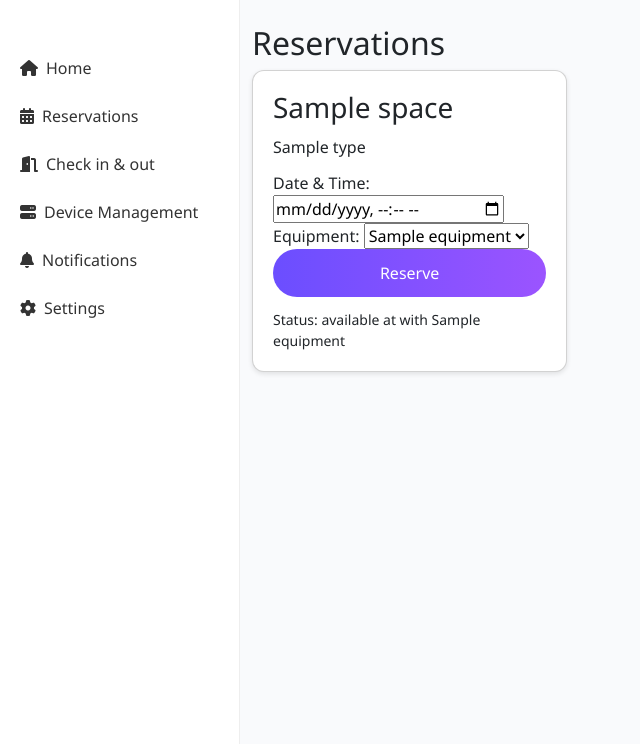
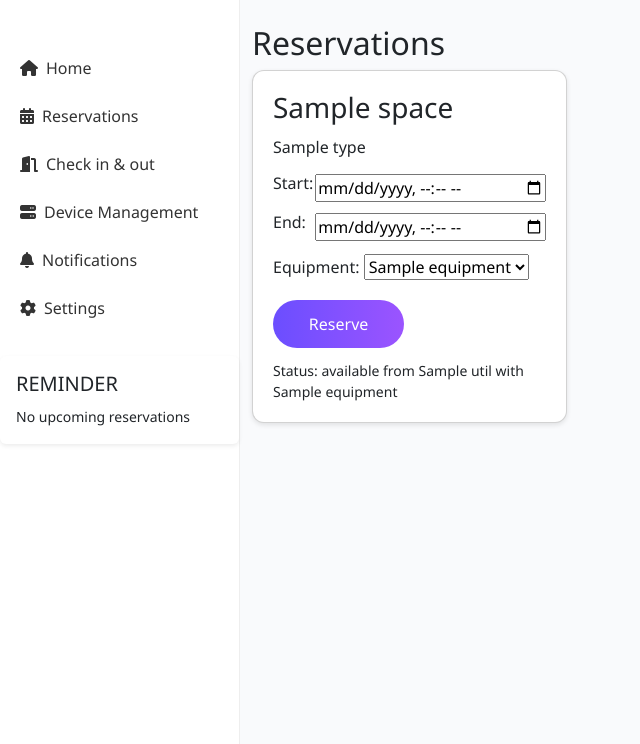
Before and after one commit to nguyenthinhthanh/S3-MRS, a Flask app: template Source/templates/reservations.html in a window 1280 px wide. Shown: the part 56-800 px from the top of the page, without its empty margins (0-640 px from the left). Run offline with Flask 2, Linux system fonts and the light colour scheme; the template is opened without the code that fills it: most values are stand-ins (such as "Sample title", 1, 10 or a date in 2020).

Commit message:
Improve reservation

```diff
--- a/Source/app.py
+++ b/Source/app.py
@@ -11,23 +11,23 @@
 spaces = [
     {"id": 1, "name": "Room A101", "type": "Group Study",
      "equipment": ["Whiteboard", "Projector", "AC"],
-     "status": "available", "reserved_until": None},
+     "status": "available", "reserved_from": None, "reserved_until": None},
     {"id": 2, "name": "Cubicle B202", "type": "Individual Study",
      "equipment": ["Power Outlet", "Lamp"],
-     "status": "available", "reserved_until": None},
+     "status": "available", "reserved_from": None, "reserved_until": None},
     {"id": 3, "name": "Room C303", "type": "Group Study",
      "equipment": ["Whiteboard", "Conference Phone"],
-     "status": "available", "reserved_until": None},
+     "status": "available", "reserved_from": None, "reserved_until": None},
     {"id": 4, "name": "Cubicle D404", "type": "Individual Study",
      "equipment": ["Power Outlet", "Monitor"],
-     "status": "available", "reserved_until": None},
+     "status": "available", "reserved_from": None, "reserved_until": None},
     {"id": 5, "name": "Room E505", "type": "Group Study",
      "equipment": ["Interactive Screen", "AC"],
-     "status": "available", "reserved_until": None},
+     "status": "available", "reserved_from": None, "reserved_until": None},
     {"id": 6, "name": "Cubicle F606", "type": "Individual Study",
      "equipment": ["Power Outlet", "Desk Lamp"],
-     "status": "occupied",
-     "reserved_until": (datetime.now() + timedelta(hours=2)).isoformat()}
+     "status": "occupied", "reserved_from": None,
+     "reserved_until": (datetime.now() + timedelta(hours=2)).replace(microsecond=0).isoformat()}
 ]
 
 @app.route('/login', methods=['GET', 'POST'])
@@ -149,29 +149,29 @@
         for sp in spaces:
             if sp['id'] == space_id:
                 if action == 'reserve' and sp['status'] == 'available':
-                    # Lấy thời gian và địa điểm từ form
-                    dt_str = request.form.get('datetime')  # định dạng 'YYYY-MM-DDTHH:MM'
-                    equipment = request.form.get('equipment')
-                    reserved_dt = datetime.fromisoformat(dt_str)
+                    # nhận start and end
+                    start_str = request.form.get('start_datetime')
+                    end_str = request.form.get('end_datetime')
+                    location = request.form.get('location')
+                    sp['reserved_from'] = datetime.fromisoformat(start_str).isoformat()
+                    sp['reserved_until'] = datetime.fromisoformat(end_str).isoformat()
+                    sp['location'] = location
                     sp['status'] = 'reserved'
-                    sp['reserved_until'] = reserved_dt.isoformat()
-                    # sp['equipment'] = equipment
-                    flash(f"Reserved {sp['name']} at {reserved_dt.strftime('%Y-%m-%d %H:%M')} in {equipment}", 'success')
+                    flash(f"Reserved {sp['name']} from {start_str.replace('T',' ')} to {end_str.replace('T',' ')} at {location}", 'success')
                 elif action == 'checkin' and sp['status'] == 'reserved':
                     sp['status'] = 'occupied'
                     flash(f"Checked in to {sp['name']}", 'success')
                 elif action == 'checkout' and sp['status'] in ('reserved','occupied'):
                     sp['status'] = 'available'
-                    # equipment = request.form.get('equipment')
+                    sp['reserved_from'] = None
                     sp['reserved_until'] = None
-                    # sp['equipment'] = equipment
-                    flash(f"Checked out from {sp['name']}", 'success')
+                    sp['location'] = None
+                    flash(f"Cancelled reservation for {sp['name']}", 'success')
                 else:
                     flash('Invalid action or wrong state', 'error')
                 break
         return redirect(url_for('reservations_page'))
 
-    # DS các không gian có thể đặt: lấy từ spaces
     return render_template('reservations.html', spaces=spaces)
 
 @app.route('/checkin-out')
--- a/Source/static/css/base.css
+++ b/Source/static/css/base.css
@@ -88,3 +88,18 @@
 .main-content.shifted {
     margin-left: 240px;
 }
+
+/* Định nghĩa chung cho dot */
+.dot {
+  display: inline-block;      /* bắt buộc để width/height có tác dụng */
+  width: 8px;
+  height: 8px;
+  border-radius: 50%;
+  margin-right: 8px;
+  background-color: transparent;  /* mặc định không màu */
+}
+
+/* Nếu có class green thì override background */
+.dot.green {
+  background-color: #28a745;  /* màu xanh lá */
+}
--- a/Source/static/css/reservations.css
+++ b/Source/static/css/reservations.css
@@ -31,16 +31,29 @@
     margin-top: 12px;
   }
 
+  /* --- Giữa 2 input start, end --- */
+  .card form label {
+    display: block;
+    margin-bottom: 10px;
+  }
+
   /* --- Nút hành động --- */
-  .btn-primary-register {
-    background: linear-gradient(90deg, #6b4eff, #9b54ff);
-    color: #fff;
+  .btn-secondary-register, .btn-primary-register {
+    width: 48%;
     padding: 12px;
     border-radius: 30px;
     border: none;
+    cursor: pointer;
     font-size: 16px;
-    cursor: pointer;
-    width: 100%;
+  }
+  .btn-primary-register {
+    background: linear-gradient(90deg, #6b4eff, #9b54ff);
+    margin-top: 10px;
+    color: #fff;
+  }
+  .btn-secondary-register {
+    background: rgba(107, 78, 255, 0.2);
+    color: #6b4eff;
   }
 
   .cancel-btn {
@@ -51,7 +64,23 @@
     padding: 12px;
     font-size: 16px;
     cursor: pointer;
-    width: 100%;
+    width: 50%;
+  }
+
+
+  .form-group {
+    display: flex;
+    align-items: center;
+    margin-bottom: 5px;
+  }
+
+  .form-label {
+    width: 60px; /* Đặt chiều rộng cố định để căn đều */
+    margin-right: 0px;
+  }
+
+  .form-input {
+    flex: 1;
   }
 
   /* --- Button layout --- */
@@ -60,6 +89,12 @@
     gap: 10px;
     align-items: center;
     margin-top: 15px;
+  }
+
+  /* --- Laybel equiment --- */
+  .equipment-label {
+    display: block;
+    margin-top: 10px;
   }
 
   /* --- Trạng thái đặt phòng --- */
--- a/Source/templates/base.html
+++ b/Source/templates/base.html
@@ -43,8 +43,6 @@
     </div>
   </div>
 
-
-
   <!-- Sidebar -->
   <div class="sidebar active" id="sidebar">
     <nav class="nav flex-column mt-4">
@@ -55,7 +53,36 @@
       <a href="notifications" class="nav-link"><i class="fas fa-bell me-2"></i> Notifications</a>
       <a href="settings" class="nav-link"><i class="fas fa-cog me-2"></i> Settings</a>
     </nav>
+
+    {# Chỉ hiển thị nếu biến reservations được truyền vào template #}
+    {% if reservations is defined %}
+    <div class="reminder mt-4 p-3 bg-white rounded shadow-sm">
+      <h5 class="mb-2">REMINDER</h5>
+      <ul class="list-unstyled mb-0">
+        {% set upcoming = reservations
+            | selectattr('status','equalto','reserved')
+            | selectattr('reserved_until')
+            | list %}
+        {% if upcoming %}
+          {% for sp in upcoming %}
+            <li class="d-flex align-items-center mb-2">
+              <span class="dot green me-2"></span>
+              <small>
+                {{ sp.name }} at
+                {{ sp.reserved_from.split('T')[0] }}
+                {{ sp.reserved_from.split('T')[1].split('.')[0] }}
+              </small>
+            </li>
+          {% endfor %}
+        {% else %}
+          <li><small>No upcoming reservations</small></li>
+        {% endif %}
+      </ul>
+    </div>
+    {% endif %}
+
   </div>
+
 
   <!-- Main Content -->
   <div class="main-content shifted" id="mainContent">
--- a/Source/templates/reservations.html
+++ b/Source/templates/reservations.html
@@ -17,10 +17,17 @@
         <form method="POST">
           <input type="hidden" name="space_id" value="{{ sp.id }}">
           {% if sp.status == 'available' %}
-            <label>Date & Time:
-              <input type="datetime-local" name="datetime" required>
-            </label>
-            <label>Equipment:
+            <div class="form-group">
+              <label class="form-label" for="start_datetime">Start:</label>
+              <input class="form-input" type="datetime-local" name="start_datetime" id="start_datetime" required>
+            </div>
+
+            <div class="form-group">
+              <label class="form-label" for="end_datetime">End:</label>
+              <input class="form-input" type="datetime-local" name="end_datetime" id="end_datetime" required>
+            </div>
+            <label class="equipment-label">
+              Equipment:
               <select name="equipment" required>
                 {% for eq in sp.equipment %}
                 <option value="{{ eq }}">{{ eq }}</option>
@@ -29,14 +36,16 @@
             </label>
             <button type="submit" name="action" value="reserve" class="btn-primary-register">Reserve</button>
           {% elif sp.status == 'reserved' %}
-            <button type="submit" name="action" value="checkin" class="btn-secondary-register">Check-In</button>
+            <button type="submit" name="action" value="checkin" class="btn-primary-register">Check-In</button>
+            <button type="submit" name="action" value="checkout" class="btn-secondary cancel-btn">Cancel</button>
           {% elif sp.status == 'occupied' %}
             <button type="submit" name="action" value="checkout" class="btn-secondary-register">Check-Out</button>
           {% endif %}
         </form>
         <small>
           Status: {{ sp.status }}
-          {% if sp.reserved_until %} at {{ sp.reserved_until.split('T')[0] }} {{ sp.reserved_until.split('T')[1] }}{% endif %}
+          {% if sp.reserved_from %} from {{ sp.reserved_from.split('T')[0] }} {{ sp.reserved_from.split('T')[1] }}{% endif %}
+          {% if sp.reserved_until %} util {{ sp.reserved_until.split('T')[0] }} {{ sp.reserved_until.split('T')[1] }}{% endif %}
           {% if sp.equipment %} with {{ sp.equipment }}{% endif %}
         </small>
       </div>
```
Also changed, not shown: Source/static/css/home.css (+26 -10 lines), Source/templates/home.html (+43 -5 lines), Source/static/images/group.jpg (added), Source/static/images/open.jpg (added), Source/static/images/quiet.jpg (added).
